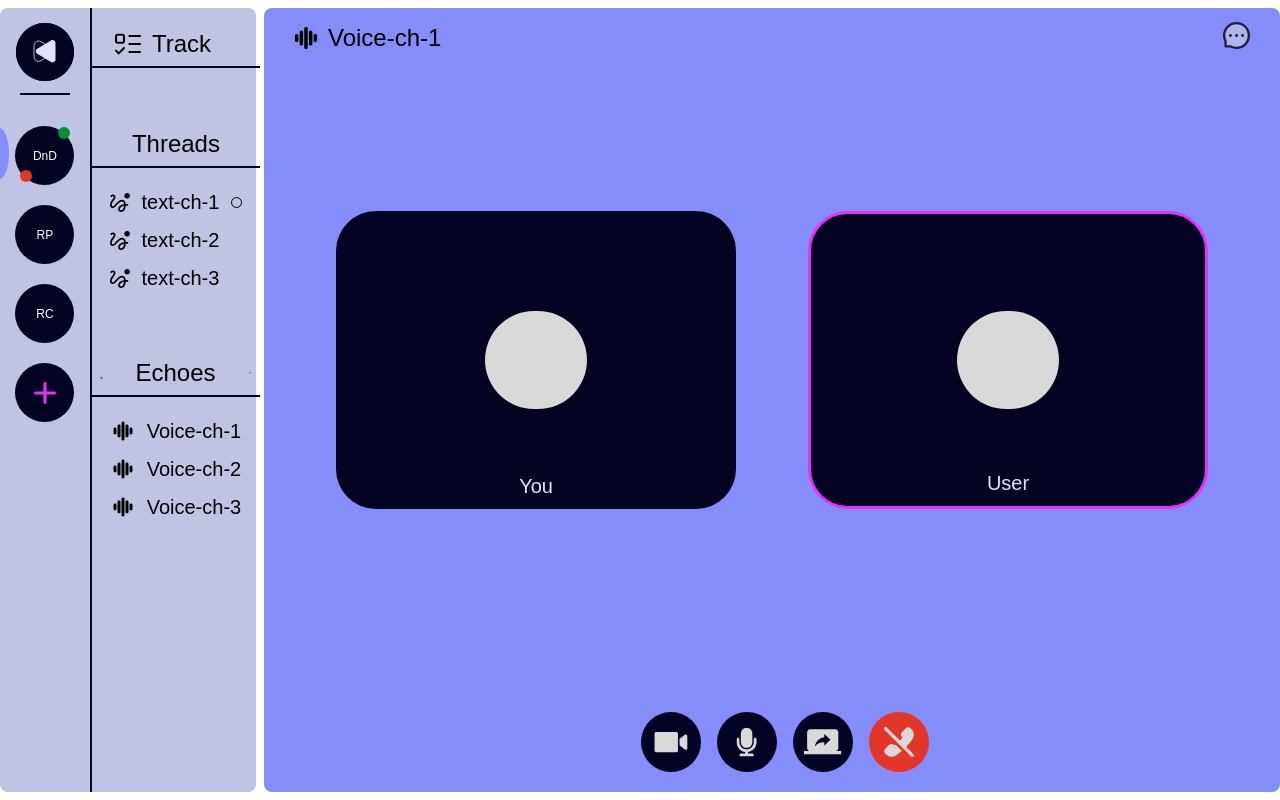
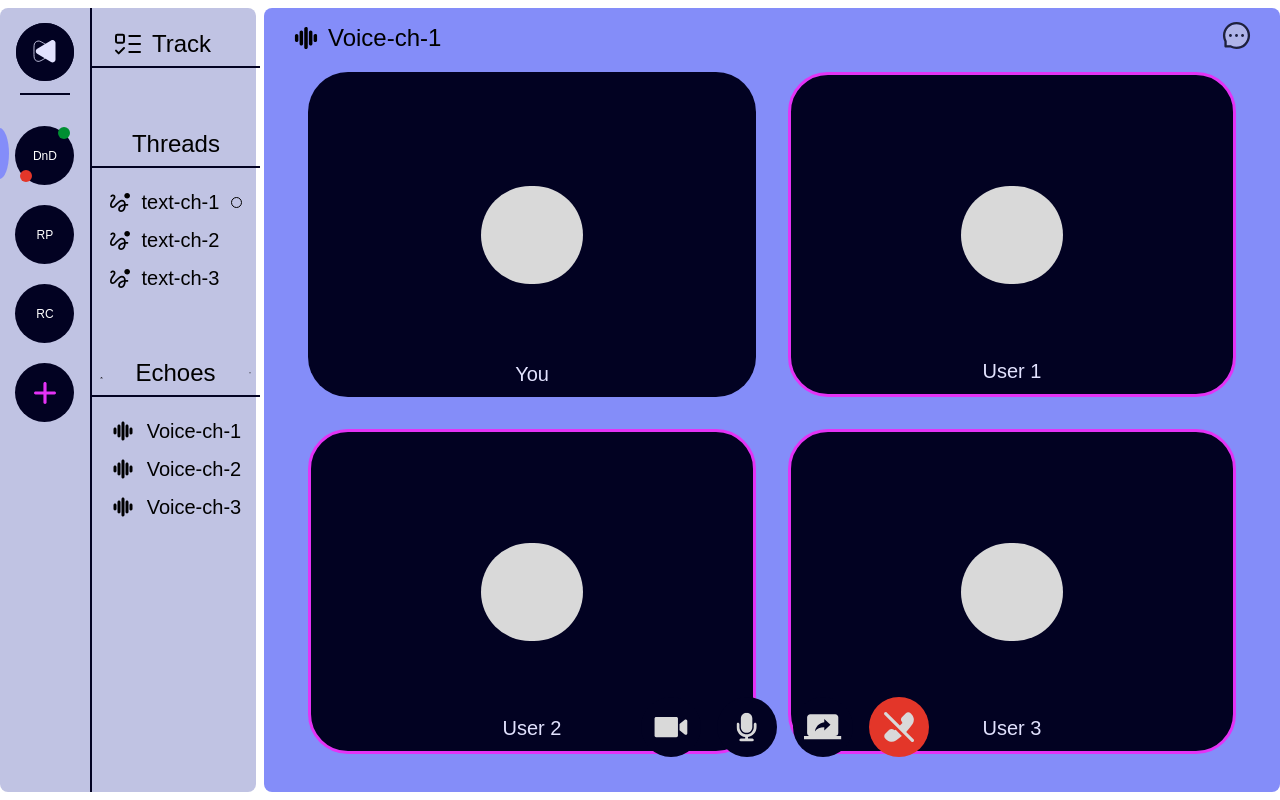
Before and after one commit to RohanPrasad007/collabdev, a Next.js app in the folder website/: page /dashboard in a window 1280 px wide. Built offline with nearby package versions, Linux system fonts and the light colour scheme; no server answers.

Commit message:
Implement echoes desgin

```diff
--- /dev/null
+++ b/website/app/components/EmptyVoiceInvite.js
@@ -0,0 +1,30 @@
+import React from 'react'
+
+const EmptyVoiceInvite = () => {
+    return (
+        <div className='flex flex-col lg:flex-col justify-center items-center min-h-[80%] gap-8 md:gap-[16px] p-4'>
+            <div className='bg-[#020222] w-full md:w-[500px] h-[325px] rounded-[40px] flex justify-center items-center relative'>
+                <div className='bg-[#D9D9D9] w-[102.08px] h-[98px] rounded-full' />
+                <div className='absolute bottom-0'>
+                    <p className='text-[#E2E2FE] text-[20px] font-medium mb-2'>You</p>
+                </div>
+            </div>
+            <div className='bg-[#020222] w-full md:w-[500px] h-[325px]  rounded-[40px] flex flex-col justify-end items-center relative '>
+                <div className='absolute -top-[18px]'>
+                    <img src='/voice-empty.svg' />
+                </div>
+                <div className='w-[330px] h-[60px] font-bold text-[20px] text-center text-[#E2E2FE]'>
+                    No one’s here yet! Invite someone to start working together.
+                </div>
+                <div className='w-[199px] h-[48px] bg-[#E433F5] rounded-full flex justify-center items-center gap-1 mb-5 mt-4'>
+                    <img src='/invite-logo.svg' />
+                    <div className='font-semibold  text-[16px] text-[#E2E2FE] mt-1'>
+                        <p>Invite Collaborator</p>
+                    </div>
+                </div>
+            </div>
+        </div>
+    )
+}
+
+export default EmptyVoiceInvite
--- /dev/null
+++ b/website/app/components/InteractionTools.js
@@ -0,0 +1,24 @@
+import React from 'react'
+
+const InteractionTools = () => {
+    return (
+        <div className='absolute bottom-0 w-[97%]' >
+            <div className='flex justify-center h-[130px] items-center gap-[1rem]'>
+                <div className='bg-[#020222] w-[60px] h-[60px] rounded-full flex justify-center items-center  cursor-pointer'>
+                    <img src='/video-call.svg' className='w-[38.4px] h-[38.4px]' />
+                </div>
+                <div className='bg-[#020222] w-[60px] h-[60px] rounded-full flex justify-center items-center  cursor-pointer'>
+                    <img src='/mic.svg' className='w-[30px] h-[30px]' />
+                </div>
+                <div className='bg-[#020222] w-[60px] h-[60px] rounded-full flex justify-center items-center  cursor-pointer'>
+                    <img src='/screen-share.svg' className='w-[38.4px] h-[38.4px]' />
+                </div>
+                <div className='bg-[#E33629] w-[60px] h-[60px] rounded-full flex justify-center items-center  cursor-pointer'>
+                    <img src='/call-hang-up.svg' className='w-[30px] h-[30px]' />
+                </div>
+            </div>
+        </div>
+    )
+}
+
+export default InteractionTools
--- /dev/null
+++ b/website/app/components/PresentUser.js
@@ -0,0 +1,38 @@
+import React from 'react'
+
+const PresentUsers = ({ userCount = 4 }) => {
+    return (
+        <div className='flex flex-col justify-center items-center min-h-[80%] p-4'>
+            <div className={`
+                ${userCount > 2 ? 'grid grid-cols-2 md:grid-cols-2 lg:grid-cols-2 w-full max-w-6xl gap-8 ' : 'flex flex-col gap-8 w-[500px]'}
+
+            `}>
+                {[...Array(userCount)].map((_, index) => (
+                    <div
+                        key={index}
+                        className={`
+                            bg-[#020222]
+                            w-full
+                            h-[325px]
+                            rounded-[40px]
+                            flex
+                            justify-center
+                            items-center
+                            relative
+                            ${index !== 0 ? 'border-[3px] border-[#E433F5]' : ''}
+                        `}
+                    >
+                        <div className='bg-[#D9D9D9] w-[102.08px] h-[98px] rounded-full' />
+                        <div className='absolute bottom-0'>
+                            <p className='text-[#E2E2FE] text-[20px] font-medium mb-2'>
+                                {index === 0 ? 'You' : `User ${index}`}
+                            </p>
+                        </div>
+                    </div>
+                ))}
+            </div>
+        </div>
+    )
+}
+
+export default PresentUsers
--- a/website/app/dashboard/page.js
+++ b/website/app/dashboard/page.js
@@ -1,5 +1,8 @@
 import React from 'react'
 import SidebarContainer from '../components/SidebarContainer'
+import EmptyVoiceInvite from '../components/EmptyVoiceInvite'
+import InteractionTools from '../components/interactionTools'
+import PresentUser from '../components/PresentUser'
 
 const dashboard = () => {
     return (
@@ -16,37 +19,9 @@ const dashboard = () => {
                             <img src='/messager.svg' className='w-[30.63px] h-[30.63px]' />
                         </div>
                     </div>
-                    <div className='flex flex-col lg:flex-row justify-center items-center min-h-[80%] gap-8 md:gap-[4.5rem] p-4'>
-                        <div className='bg-[#020222] w-full md:w-[400px] h-[298px] rounded-[40px] flex justify-center items-center relative'>
-                            <div className='bg-[#D9D9D9] w-[102.08px] h-[98px] rounded-full' />
-                            <div className='absolute bottom-0'>
-                                <p className='text-[#E2E2FE] text-[20px] font-medium mb-2'>You</p>
-                            </div>
-                        </div>
-
-                        <div className='bg-[#020222] w-full md:w-[400px] h-[298px] rounded-[40px] flex justify-center items-center relative border-[#E433F5] border-[3px]'>
-                            <div className='bg-[#D9D9D9] w-[102.08px] h-[98px] rounded-full' />
-                            <div className='absolute bottom-0'>
-                                <p className='text-[#E2E2FE] text-[20px] font-medium mb-2'>User</p>
-                            </div>
-                        </div>
-                    </div>
-                    <div className='absolute bottom-0 w-[97%] ' >
-                        <div className='flex justify-center h-[100px] items-center gap-[1rem]'>
-                            <div className='bg-[#020222] w-[60px] h-[60px] rounded-full flex justify-center items-center  cursor-pointer'>
-                                <img src='/video-call.svg' className='w-[38.4px] h-[38.4px]' />
-                            </div>
-                            <div className='bg-[#020222] w-[60px] h-[60px] rounded-full flex justify-center items-center  cursor-pointer'>
-                                <img src='/mic.svg' className='w-[30px] h-[30px]' />
-                            </div>
-                            <div className='bg-[#020222] w-[60px] h-[60px] rounded-full flex justify-center items-center  cursor-pointer'>
-                                <img src='/screen-share.svg' className='w-[38.4px] h-[38.4px]' />
-                            </div>
-                            <div className='bg-[#E33629] w-[60px] h-[60px] rounded-full flex justify-center items-center  cursor-pointer'>
-                                <img src='/call-hang-up.svg' className='w-[30px] h-[30px]' />
-                            </div>
-                        </div>
-                    </div>
+                    <PresentUser />
+                    {/* <EmptyVoiceInvite /> */}
+                    <InteractionTools />
                 </div>
             </div>
 
```
Also changed, not shown: website/public/invite-logo.svg (added), website/public/voice-empty.svg (added).
